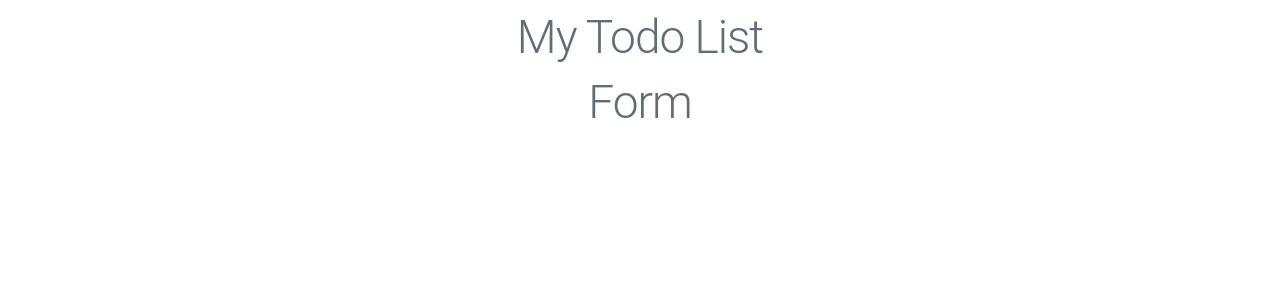
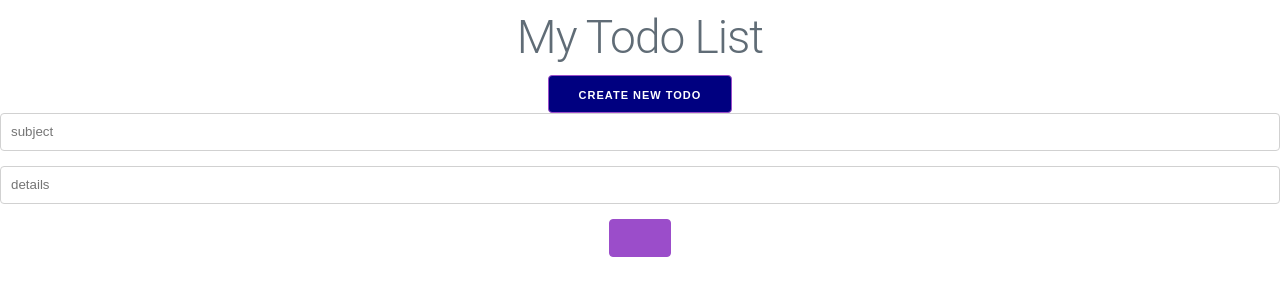
Before and after one commit to irackson/todos-frontend, a React (Create React App) app: page /new in a window 1280 px wide. Shown: the top 300 px of the page. Built offline with nearby package versions, Linux system fonts and the light colour scheme; no server answers.

Commit message:
add and show

```diff
--- a/src/App.js
+++ b/src/App.js
@@ -5,21 +5,44 @@ import AllPosts from './pages/AllPosts';
 import Form from './pages/Form';
 import SinglePost from './pages/SinglePost';
 import { useState, useEffect } from 'react';
-import { Route, Switch } from 'react-router-dom';
+import { Route, Switch, Link } from 'react-router-dom';
 import styled from 'styled-components';
 
 const H1 = styled.h1`
     text-align: center;
     margin: 10px;
 `;
+
+const Button = styled.button`
+    background-color: navy;
+    display: block;
+    margin: auto;
+`;
+
 function App() {
     const url = 'https://todos-rails-backend.herokuapp.com/todos/';
     const [posts, setPosts] = useState([]);
+
+    const nullTodo = {
+        subject: '',
+        details: '',
+    };
 
     const getTodos = async () => {
         const response = await fetch(url);
         const data = await response.json();
         setPosts(data);
+    };
+
+    const addTodos = async (newTodo) => {
+        const response = await fetch(url, {
+            method: 'post',
+            headers: {
+                'Content-Type': 'application/json',
+            },
+            body: JSON.stringify(newTodo),
+        });
+        getTodos();
     };
 
     useEffect(() => {
@@ -29,6 +52,9 @@ function App() {
     return (
         <div className="app">
             <H1>My Todo List</H1>
+            <Link to="/new">
+                <Button>Create New Todo</Button>
+            </Link>
             <Switch>
                 <Route
                     exact
@@ -37,10 +63,23 @@ function App() {
                 />
                 <Route
                     path="/post/:id"
-                    render={(rp) => <SinglePost {...rp} />}
+                    render={(rp) => <SinglePost posts={posts} {...rp} />}
                 />
-                <Route path="/new" render={(rp) => <Form {...rp} />} />
-                <Route path="/edit" render={(rp) => <Form {...rp} />} />
+                <Route
+                    path="/new"
+                    render={(rp) => (
+                        <Form
+                            {...rp}
+                            initialTodo={nullTodo}
+                            handleSubmit={addTodos}
+                            buttonLabel="create todo"
+                        />
+                    )}
+                />
+                <Route
+                    path="/edit"
+                    render={(rp) => <Form posts={posts} {...rp} />}
+                />
             </Switch>
         </div>
     );
--- a/src/pages/AllPosts.js
+++ b/src/pages/AllPosts.js
@@ -8,7 +8,7 @@ const AllPosts = (props) => {
             return <Post post={post} key={post.id} />;
         });
     };
-    // return props.posts ? loaded() : loading();
-    return loaded();
+    return props.posts ? loaded() : loading();
+    // return loaded();
 };
 export default AllPosts;
--- a/src/pages/Form.js
+++ b/src/pages/Form.js
@@ -1,4 +1,36 @@
-const Form = (props) => {
-    return <h1>Form</h1>;
+import { useState } from 'react';
+
+const Form = ({ initialTodo, history, handleSubmit, buttonLabel }) => {
+    const [formData, setFormData] = useState(initialTodo);
+
+    const handleChange = (e) => {
+        setFormData({ ...formData, [e.target.name]: e.target.value });
+    };
+
+    const handleSubmission = (e) => {
+        e.preventDefault();
+        handleSubmit(formData);
+        history.push('/');
+    };
+
+    return (
+        <form onSubmit={(event) => handleSubmission(event)}>
+            <input
+                type="text"
+                value={formData.subject}
+                name="subject"
+                placeholder="subject"
+                onChange={(event) => handleChange(event)}
+            />
+            <input
+                type="text"
+                value={formData.details}
+                name="details"
+                placeholder="details"
+                onChange={(event) => handleChange(event)}
+            />
+            <button type="submit"></button>
+        </form>
+    );
 };
 export default Form;
--- a/src/pages/SinglePost.js
+++ b/src/pages/SinglePost.js
@@ -1,4 +1,29 @@
-const SinglePost = (props) => {
-    return <h1>SinglePost</h1>;
+import { Link, Redirect } from 'react-router-dom';
+import styled from 'styled-components';
+
+const Div = styled.div`
+    text-align: center;
+    border: 3px solid green;
+    margin: 30px auto;
+    width: 80%;
+`;
+
+const SinglePost = ({ posts, match }) => {
+    const loading = () => {
+        return <h1>loading...</h1>;
+    };
+    const loaded = () => {
+        const post = posts.find((p) => p.id === parseInt(match.params.id));
+        return post?.id ? (
+            <Div>
+                <h1>{post.subject}</h1>
+                <h2>{post.details}</h2>
+                <Link to="/">
+                    <button>Go Back</button>
+                </Link>
+            </Div>
+        ) : null;
+    };
+    return posts ? loaded() : loading();
 };
 export default SinglePost;
```
